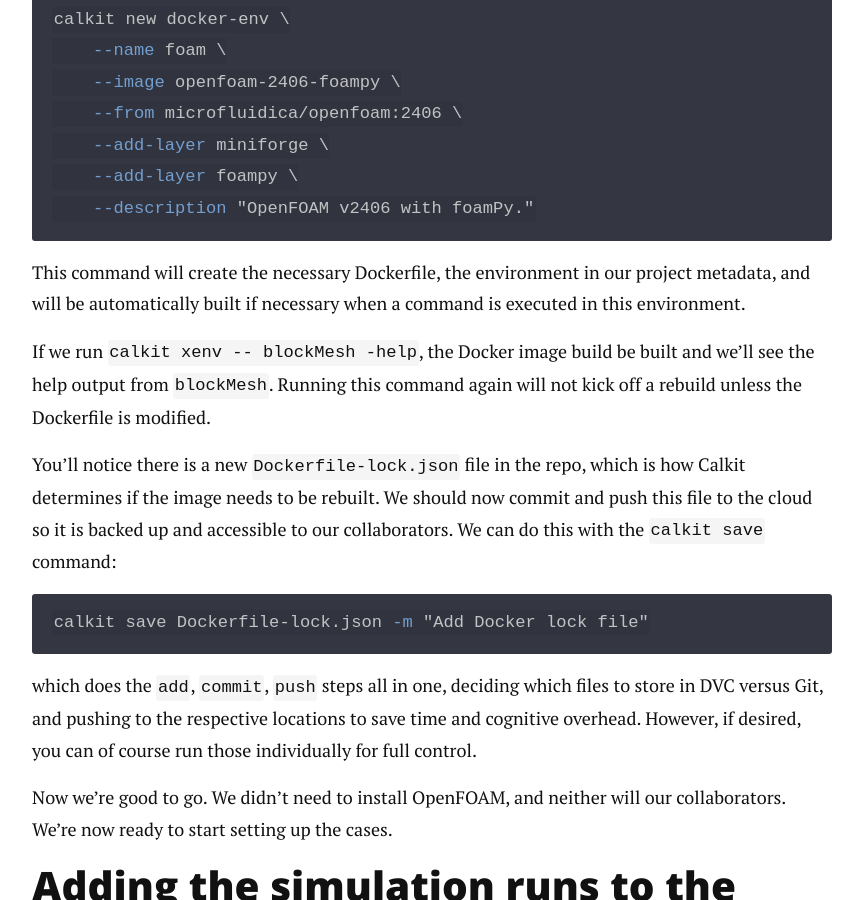
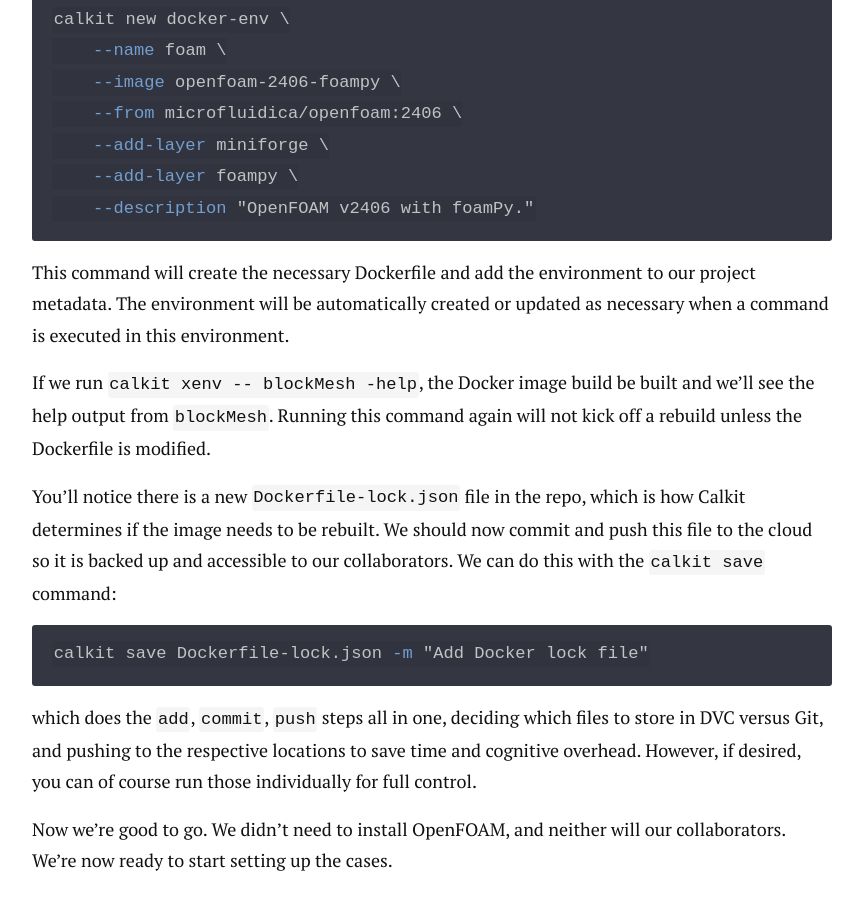
Before and after one commit to petebachant/petebachant.github.io, a Jekyll site: the page built from _posts/2024-10-23-reproducible-openfoam.markdown, in a window 1280 px wide and 900 px high, scrolled down 7134 px. Shown: the whole window, without its empty margins (208-1071 px from the left). Built offline with Jekyll 4.4.1, drawn with Linux system fonts in a browser that asks for light colours; nearby versions of some CDN libraries; formulas are drawn with MathJax 3; comment, search, counter and statistics services are not loaded.

Commit message:
Update wording

````diff
--- a/_posts/2024-10-23-reproducible-openfoam.markdown
+++ b/_posts/2024-10-23-reproducible-openfoam.markdown
@@ -159,10 +159,10 @@
     --description "OpenFOAM v2406 with foamPy."
 ```
 
-This command will create the necessary Dockerfile,
-the environment in our project metadata,
-and will be automatically built if necessary when a command is executed
-in this environment.
+This command will create the necessary Dockerfile and
+add the environment to our project metadata.
+The environment will be automatically created or updated
+as necessary when a command is executed in this environment.
 
 If we run `calkit xenv -- blockMesh -help`,
 the Docker image build be built and we'll see the help output from
````
